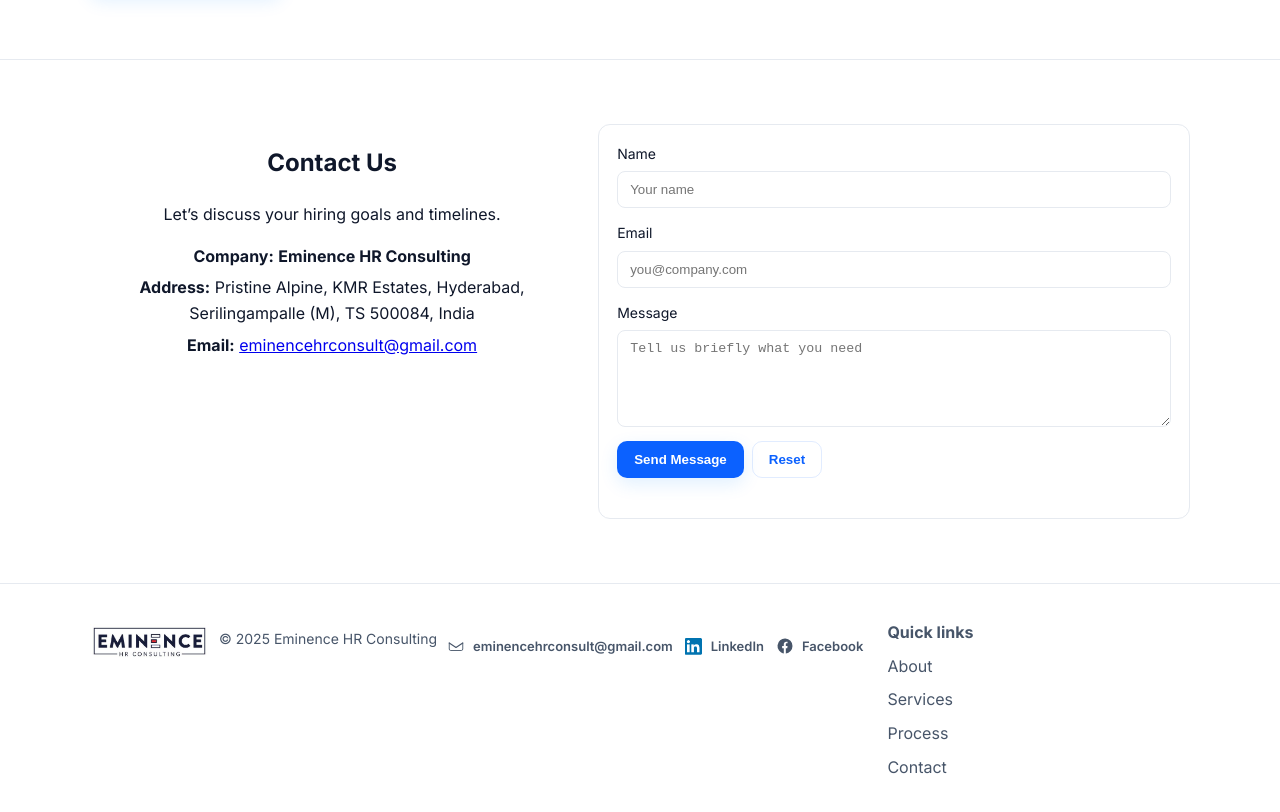
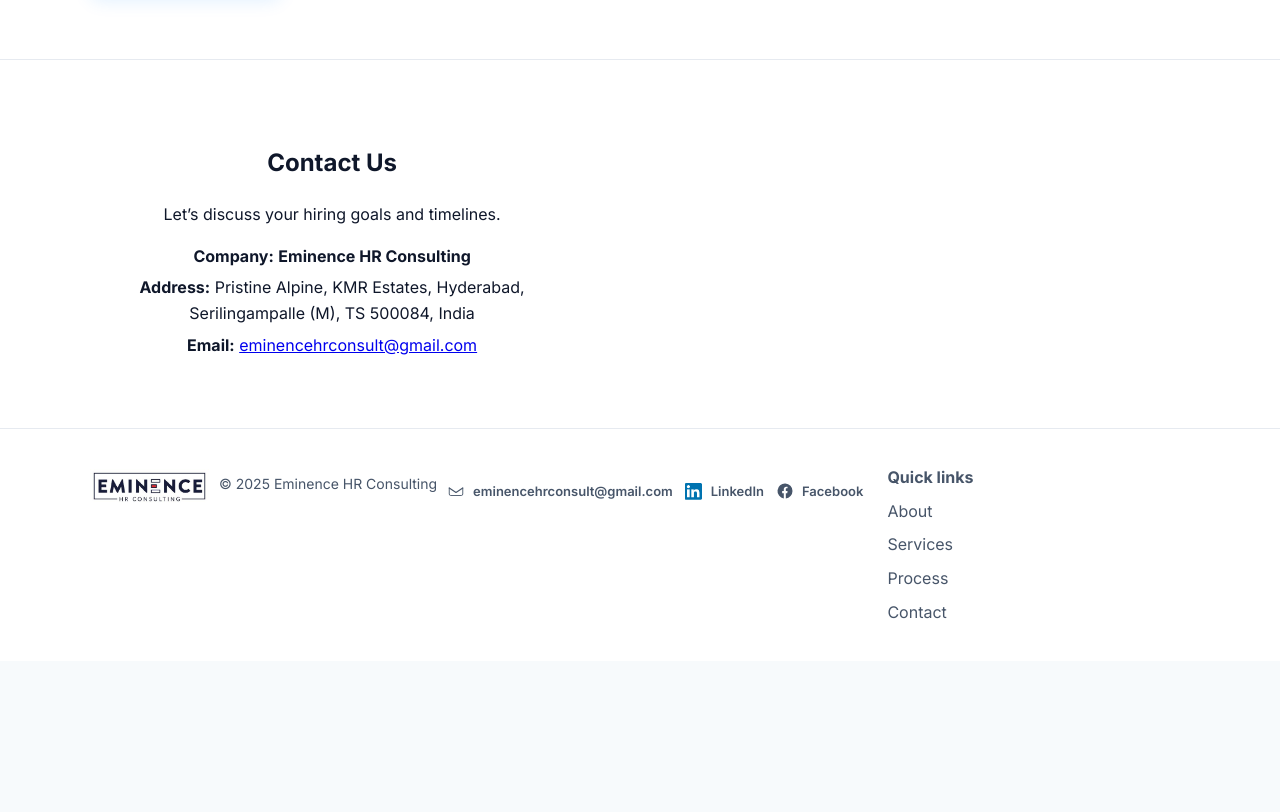
Before and after one commit to nirmalakoduru03/eminencehr, a website: page docs/index.html in a window 1280 px wide. Shown: the part 3920-4732 px from the top of the page. After the commit the page ends 4581 px from the top, so only its background shows below. Drawn offline with Linux system fonts and the light colour scheme.

Commit message:
Update index.html

```diff
--- a/docs/index.html
+++ b/docs/index.html
@@ -376,28 +376,6 @@
                     </ul>
                 </div>
 
-                <div>
-                    <form id="contact-form" class="contact-form" aria-label="Contact form">
-                        <label>
-                            <span>Name</span>
-                            <input type="text" name="name" id="cf-name" required placeholder="Your name">
-                        </label>
-                        <label>
-                            <span>Email</span>
-                            <input type="email" name="email" id="cf-email" required placeholder="you@company.com">
-                        </label>
-                        <label>
-                            <span>Message</span>
-                            <textarea name="message" id="cf-message" rows="5" required placeholder="Tell us briefly what you need"></textarea>
-                        </label>
-                        <!-- newsletter/subscribe removed as requested -->
-                        <div style="display:flex; gap:8px;">
-                            <button type="submit" class="btn btn-primary light-cta">Send Message</button>
-                            <button type="reset" class="btn btn-outline">Reset</button>
-                        </div>
-                        <div id="cf-status" aria-live="polite" style="margin-top:8px;color:var(--muted);"></div>
-                    </form>
-                </div>
             </div>
         </section>
     </main>
```
